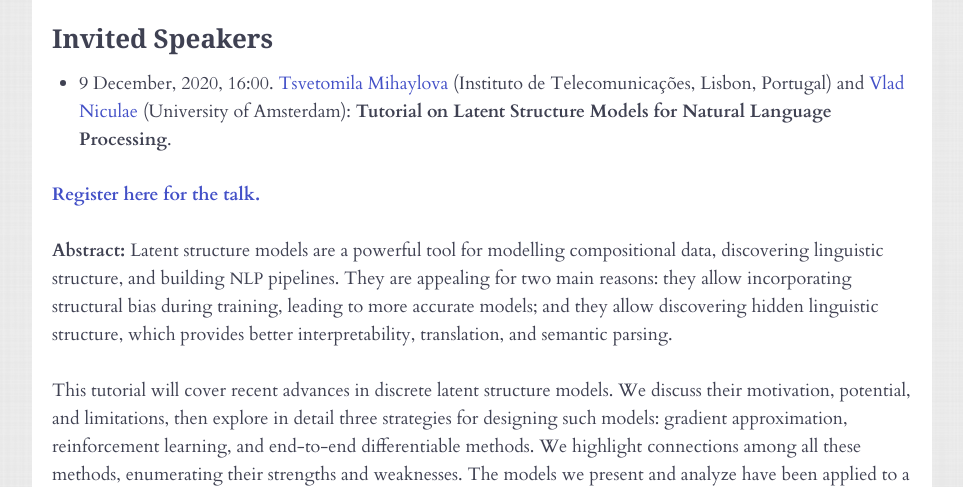
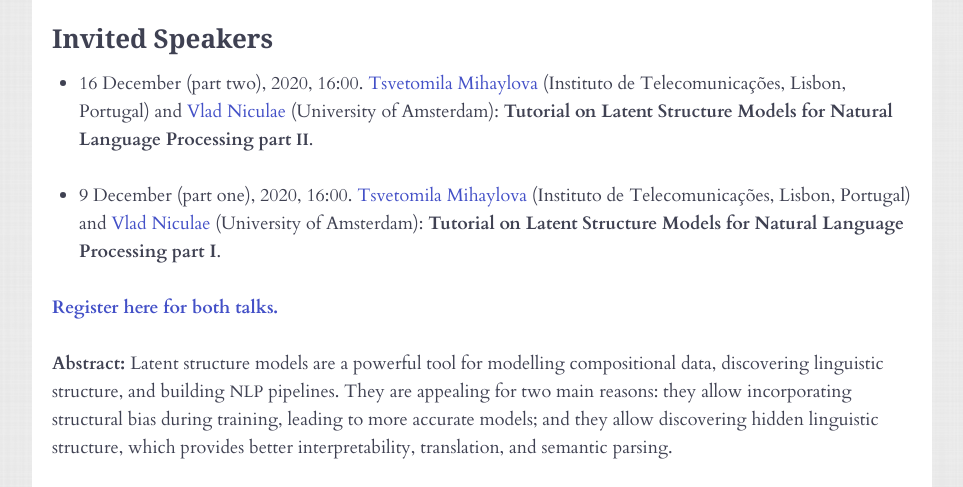
Before and after one commit to nlp-unibuc/nlp-unibuc.github.io, a plain HTML site: page master_speakers.html in a window 1280 px wide. Shown: the part 318-805 px from the top of the page, without its empty margins (158-1121 px from the left). Drawn offline with Linux system fonts and the light colour scheme; a web font is replaced by a local one.

Commit message:
Update documentation

```diff
--- a/master_speakers.html
+++ b/master_speakers.html
@@ -54,9 +54,14 @@
 
     <h2><strong>Invited&nbsp;Speakers</strong></h2>
 <ul>
-<li>9 December, 2020, 16:00.  <a href="">Tsvetomila Mihaylova</a> (Instituto de Telecomunicações, Lisbon, Portugal) and <a href="">Vlad Niculae</a> (University of Amsterdam): <strong>Tutorial on Latent Structure Models for Natural Language Processing</strong>.</li>
+<li>
+<p>16 December (part two), 2020, 16:00.  <a href="https://tsvm.github.io/">Tsvetomila Mihaylova</a> (Instituto de Telecomunicações, Lisbon, Portugal) and <a href="http://vene.ro/">Vlad Niculae</a> (University of Amsterdam): <strong>Tutorial on Latent Structure Models for Natural Language Processing part <span class="caps">II</span></strong>.</p>
+</li>
+<li>
+<p>9 December (part one), 2020, 16:00.  <a href="https://tsvm.github.io/">Tsvetomila Mihaylova</a> (Instituto de Telecomunicações, Lisbon, Portugal) and <a href="http://vene.ro/">Vlad Niculae</a> (University of Amsterdam): <strong>Tutorial on Latent Structure Models for Natural Language Processing part I</strong>.</p>
+</li>
 </ul>
-<p><strong><a href="https://forms.gle/PkTGiosBwVYY1tKZ6">Register here for the&nbsp;talk.</a></strong></p>
+<p><strong><a href="https://forms.gle/PkTGiosBwVYY1tKZ6">Register here for both&nbsp;talks.</a></strong></p>
 <p><strong>Abstract:</strong> Latent structure models are a powerful tool for modelling compositional data, discovering linguistic structure, and building <span class="caps">NLP</span> pipelines. They are appealing for two main reasons: they allow incorporating structural bias during training, leading to more accurate models; and they allow discovering hidden linguistic structure, which provides better interpretability, translation, and semantic&nbsp;parsing.</p>
 <p>This tutorial will cover recent advances in discrete latent structure models. We discuss their motivation, potential, and limitations, then explore in detail three strategies for designing such models: gradient approximation, reinforcement learning, and end-to-end differentiable methods. We highlight connections among all these methods, enumerating their strengths and weaknesses. The models we present and analyze have been applied to a wide variety of <span class="caps">NLP</span> tasks, including sentiment analysis, natural language inference, language modelling, machine translation, and semantic&nbsp;parsing.</p>
 <p>Examples and evaluation will be covered throughout. After attending the tutorial, a practitioner will be better informed about which method is best suited for their&nbsp;problem.</p>
```
Also changed, not shown: events.html (+4 -1 lines).
